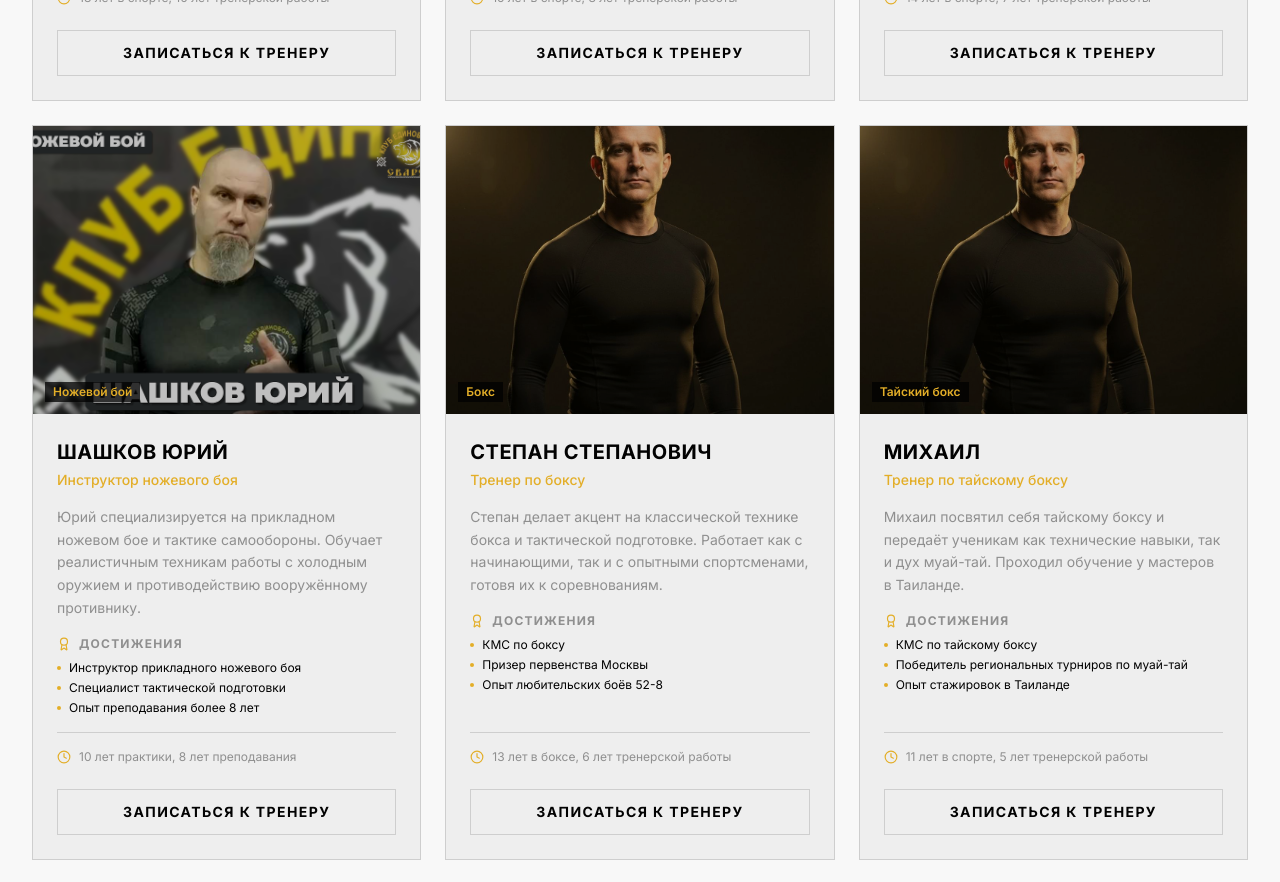
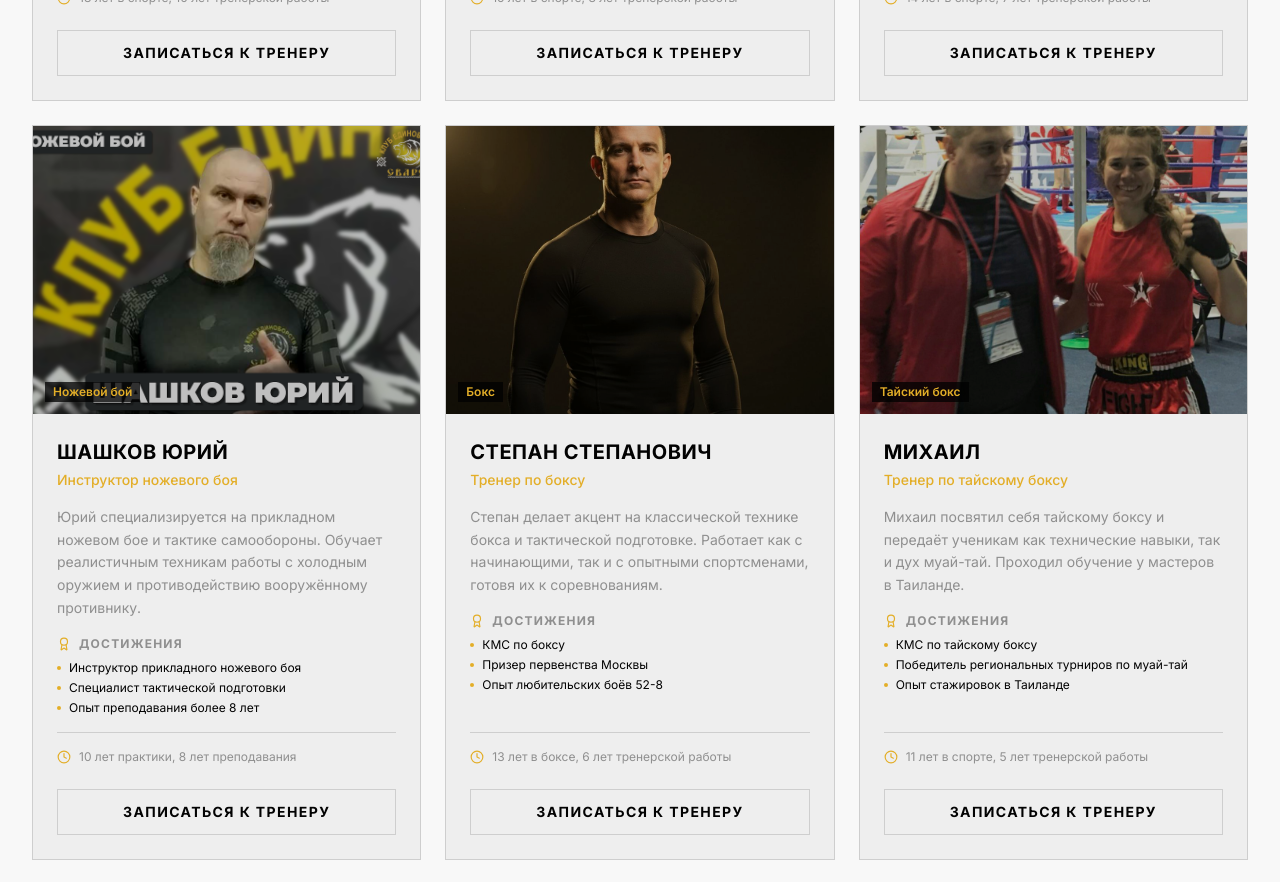
Before and after one commit to funkythemoney666/v0-svarog-martial-arts-club, a Next.js app: page /coaches in a window 1280 px wide. Shown: the part 1180-2062 px from the top of the page. Built offline with nearby package versions, Linux system fonts and the light colour scheme.

Commit message:
add coach photo update in coaches-grid.tsx\n\nUpdate Mikhail's photo on coach grid page for Russian Muay Thai Championship.

```diff
--- a/components/coaches/coaches-grid.tsx
+++ b/components/coaches/coaches-grid.tsx
@@ -91,6 +91,7 @@ const coaches: Coach[] = [
       'Опыт стажировок в Таиланде',
     ],
     experience: '11 лет в спорте, 5 лет тренерской работы',
+    image: '/images/coach-mikhail.jpg',
   },
   {
     name: 'Никитин Никита',
```
Also changed, not shown: public/images/coach-mikhail.jpg (added).
